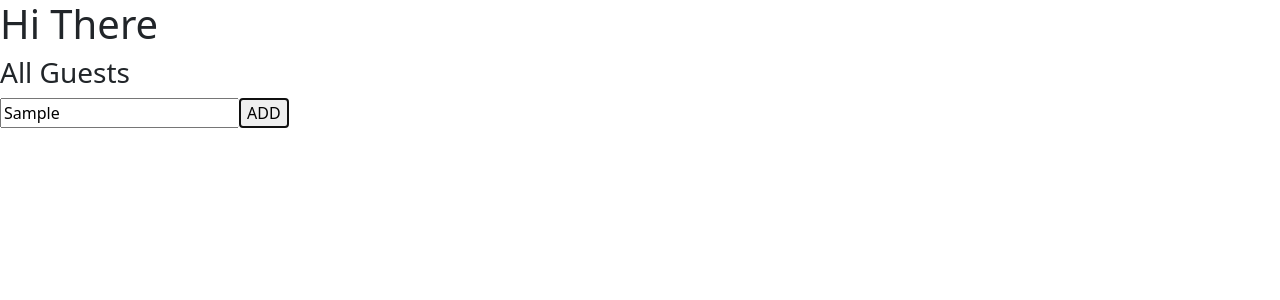
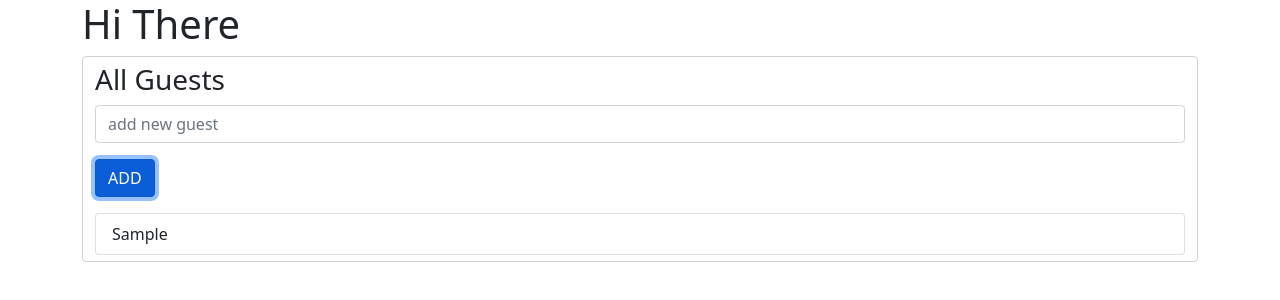
Before and after one commit to xeusteerapat/learning-react-redux-typescript, a React (Create React App) app: page / in a window 1280 px wide. Both pictures are taken after typing "Sample" into the empty fields and a click on the button "ADD". Shown: the top 300 px of the page. Built offline with nearby package versions, Linux system fonts and the light colour scheme.

Commit message:
[ADD] add guest component for introducing state

```diff
--- a/src/index.tsx
+++ b/src/index.tsx
@@ -4,7 +4,7 @@ import GuestList from './state/GuestList';
 
 const App = () => {
   return (
-    <div>
+    <div className='container'>
       <h1>Hi There</h1>
       <GuestList />
     </div>
--- a/src/state/GuestList.tsx
+++ b/src/state/GuestList.tsx
@@ -2,17 +2,35 @@ import React, { useState } from 'react';
 
 const GuestList: React.FC = () => {
   const [name, setName] = useState('');
+  const [guests, setGuests] = useState<string[]>([]);
+
+  const handleClick = () => {
+    setName('');
+    setGuests([...guests, name]);
+  };
 
   return (
-    <div>
+    <div className='form-control mb-3'>
       <h3>All Guests</h3>
       <input
+        className='form-control mb-3'
         type='text'
         placeholder='add new guest'
         value={name}
         onChange={e => setName(e.target.value)}
       />
-      <button>ADD</button>
+      <button className='btn btn-primary' onClick={handleClick}>
+        ADD
+      </button>
+      <div className='mt-3'>
+        <ul className='list-group'>
+          {guests.map(guest => (
+            <li className='list-group-item' key={guest}>
+              {guest}
+            </li>
+          ))}
+        </ul>
+      </div>
     </div>
   );
 };
```
